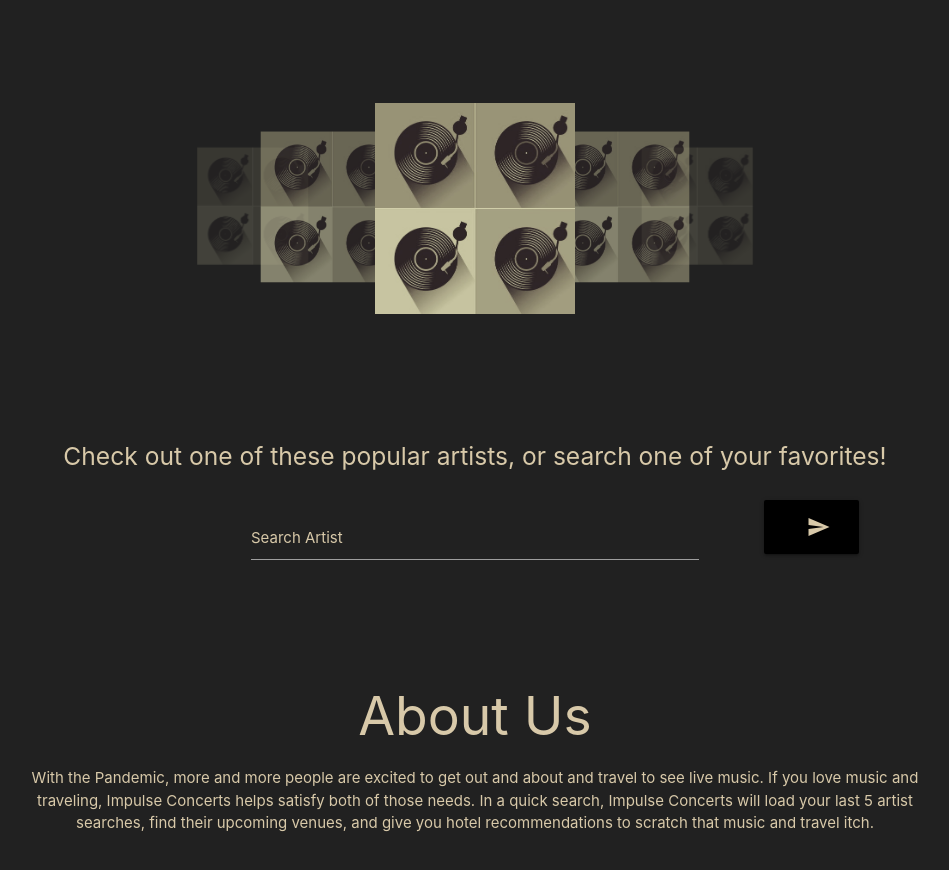
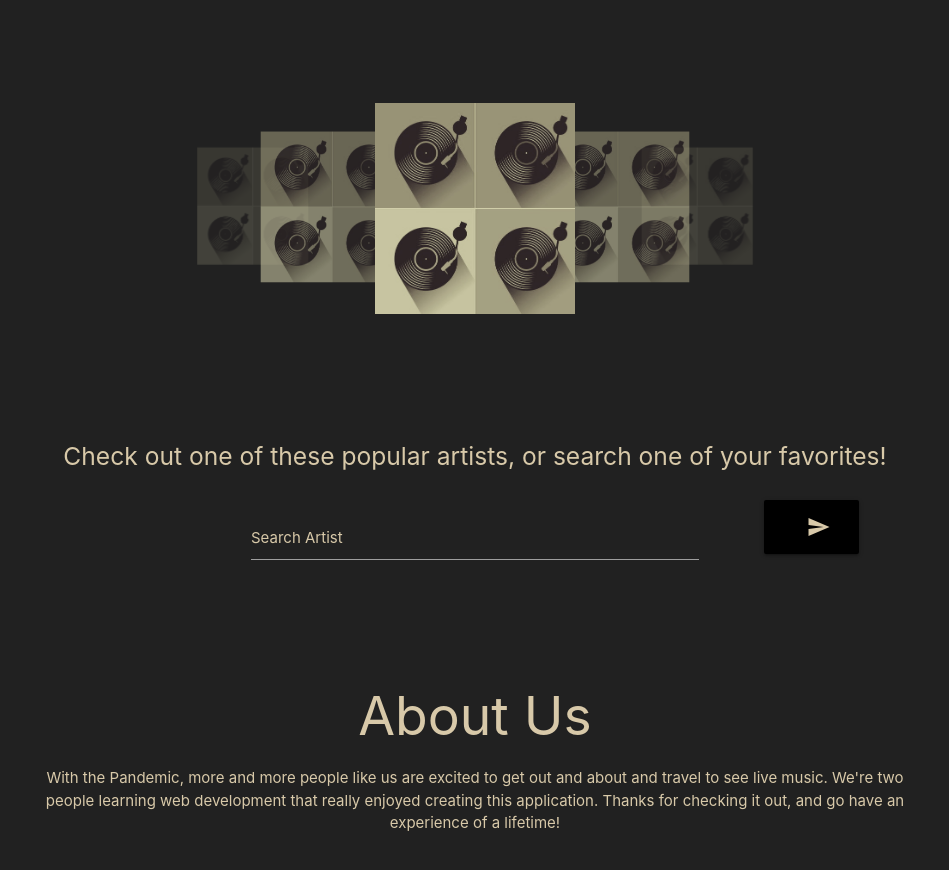
Before and after one commit to meck512/projectOne, a plain HTML site: page index.html in a window 1280 px wide. Shown: the part 831-1701 px from the top of the page, without its empty margins (165-1114 px from the left). Drawn offline with nearby package versions, Linux system fonts and the light colour scheme; a web font is replaced by a local one.

Commit message:
code clean up

```diff
--- a/index.html
+++ b/index.html
@@ -27,8 +27,6 @@
                 <a href="#" class="brand-logo center">Impulse Concerts</a>
                 <ul id="nav-mobile" class="left hide-on-med-and-down">
                     <li><a href="#About-Us">About Us</a></li>
-                    <!-- <li><a href="#Our-Mission">Our Mission</a></li> -->
-                    <!-- <li><a href="collapsible.html">JavaScript</a></li> -->
                 </ul>
             </div>
         </nav>
@@ -43,9 +41,6 @@
     <!-- Main Content -->
     <div class="container">
 
-        <!-- This stuff will get added via JavaScript, Append to Div containers -->
-
-        <!-- search History/ lets use the carousel if possible (images we pull from tickmaster api) but if not we'll use buttons in a bordered box. -->
         <div class="row">
             <div class="hero-cta">
                 <h2>Music, Memories, Friends. Why Wait?</h2>
@@ -70,13 +65,12 @@
                     </div>
                 </div>
             </div>
-            <!-- Delete history button here -->
         </div>
 
         <div class="row instructions">
             <h5>Check out one of these popular artists, or search one of your favorites!</h5>
         </div>
-        <!-- Im thinking user inputs for search and city go here?? -->
+
         <div class="row" id="userInputbox">
             <div class="col s12 m6 offset-m3">
 
@@ -94,12 +88,12 @@
             </button>
 
         </div>
+
         <div class="row">
             <div class="col s12 m6 offset-m3">
 
             </div>
         </div>
-
 
         <!-- concert info card Box -->
         <div class="row">
@@ -114,10 +108,8 @@
                         About Us
                     </h2>
                     <p>
-                        With the Pandemic, more and more people are excited to get out and about and travel to see live
-                        music. If you love music and traveling, Impulse Concerts helps satisfy both of those needs. In a
-                        quick search, Impulse Concerts will load your last 5 artist searches, find their upcoming
-                        venues, and give you hotel recommendations to scratch that music and travel itch.
+                        With the Pandemic, more and more people like us are excited to get out and about and travel to see live
+                        music. We're two people learning web development that really enjoyed creating this application. Thanks for checking it out, and go have an experience of a lifetime!
                     </p>
                 </div>
             </section>
```
